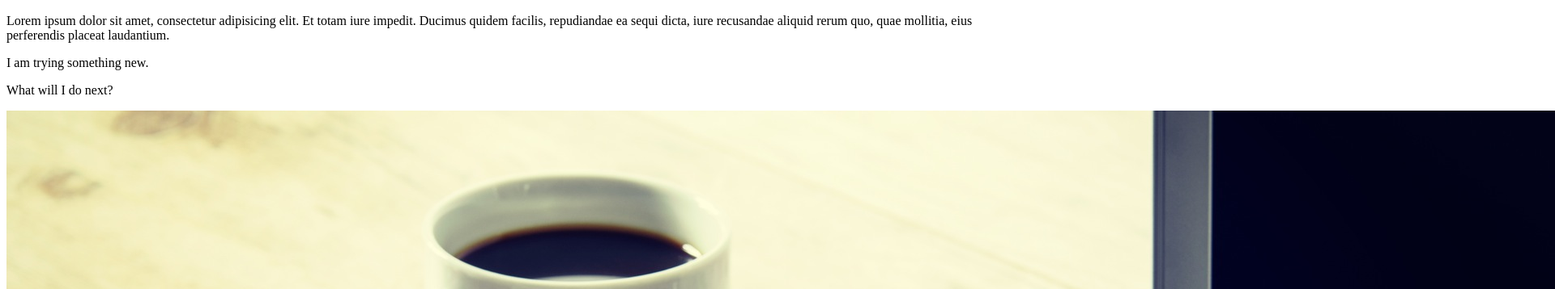
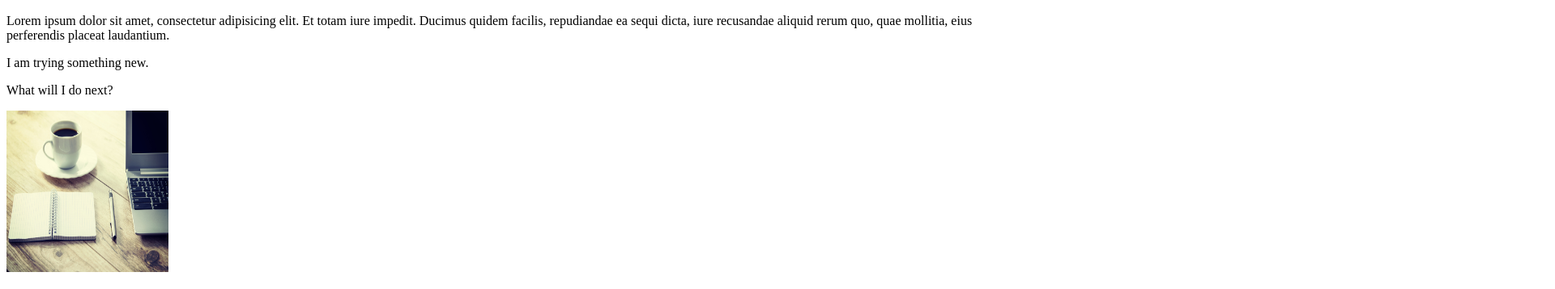
Before and after one commit to oskilin/oskilin.github.io, a plain HTML site: page index.html in a window 1280 px wide. Shown: the part 110-468 px from the top of the page at 81% size, 1920 px wide, since content can reach past the window. Drawn offline with Linux system fonts and the light colour scheme.

Commit message:
resize image percentage

```diff
--- a/index.html
+++ b/index.html
@@ -14,7 +14,7 @@
     <p>Lorem ipsum dolor sit amet, consectetur adipisicing elit. Et totam iure impedit. Ducimus quidem facilis, repudiandae ea sequi dicta, iure recusandae aliquid rerum quo, quae mollitia, eius perferendis placeat laudantium.</p>
     <p>I am trying something new.</p>
     <p>What will I do next?</p>
-    <img src="Linda images/StockSnap_JHJH4PS68L.jpg">
+    <img src="Linda images/StockSnap_JHJH4PS68L.jpg" width=200 height=200>
     <h2>Please stay tuned!</h2>
     <h1>Bye Bye</h1>
 
```
